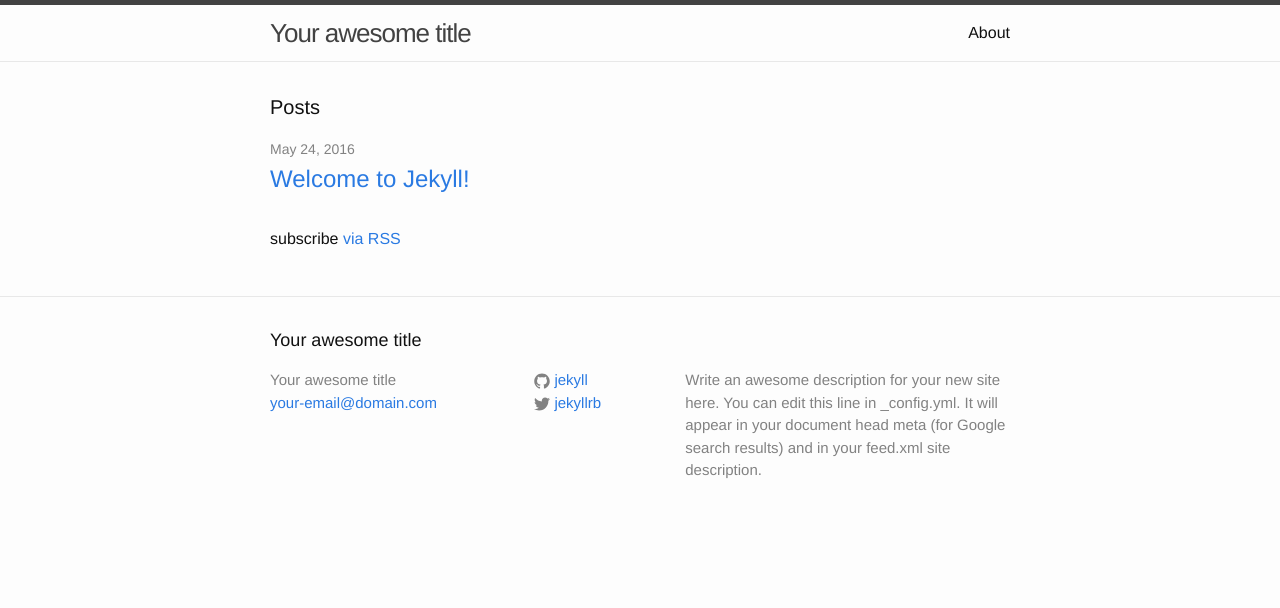
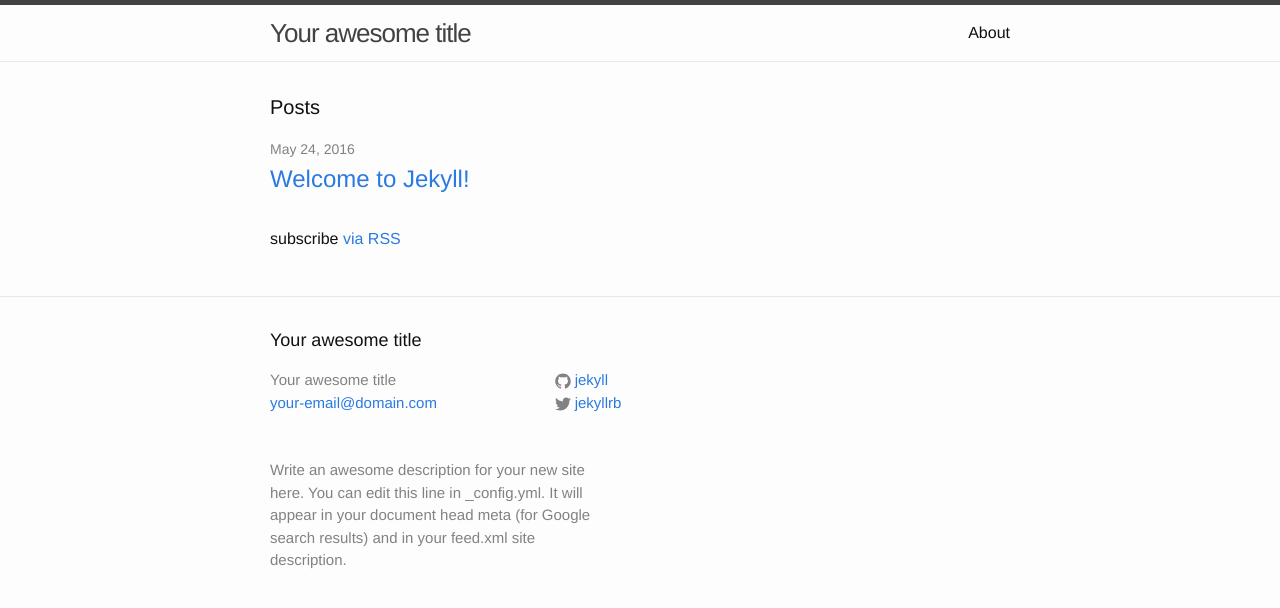
Before and after one commit to mkabdullahi/mkabdullahi.github.io, a Jekyll site: the page built from index.html, in a window 1280 px wide. Shown: the top 608 px of the page. Built offline with Jekyll 4.4.1, drawn with Linux system fonts in a browser that asks for light colours.

Commit message:
Updating footer
Footer put

```diff
--- a/_sass/_layout.scss
+++ b/_sass/_layout.scss
@@ -116,14 +116,14 @@
 .footer-col-wrapper {
     font-size: 15px;
     color: $grey-color;
-    margin-left: -$spacing-unit / 2;
+    margin-left: -$spacing-unit / 1;
     @extend %clearfix;
 }
 
 .footer-col {
     float: left;
-    margin-bottom: $spacing-unit / 2;
-    padding-left: $spacing-unit / 2;
+    margin-bottom: $spacing-unit / 1;
+    padding-left: $spacing-unit / 1
 }
 
 .footer-col-1 {
```
